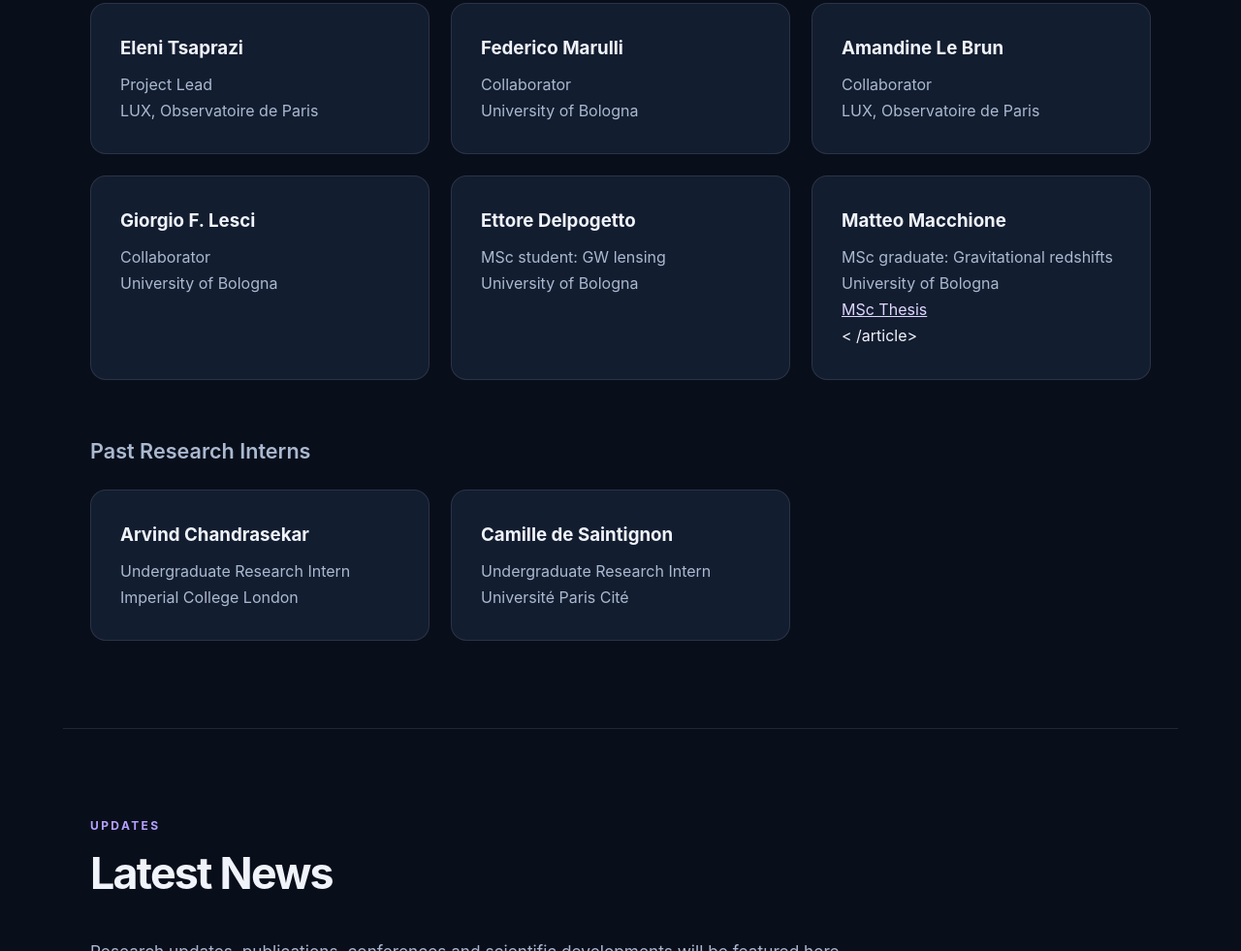
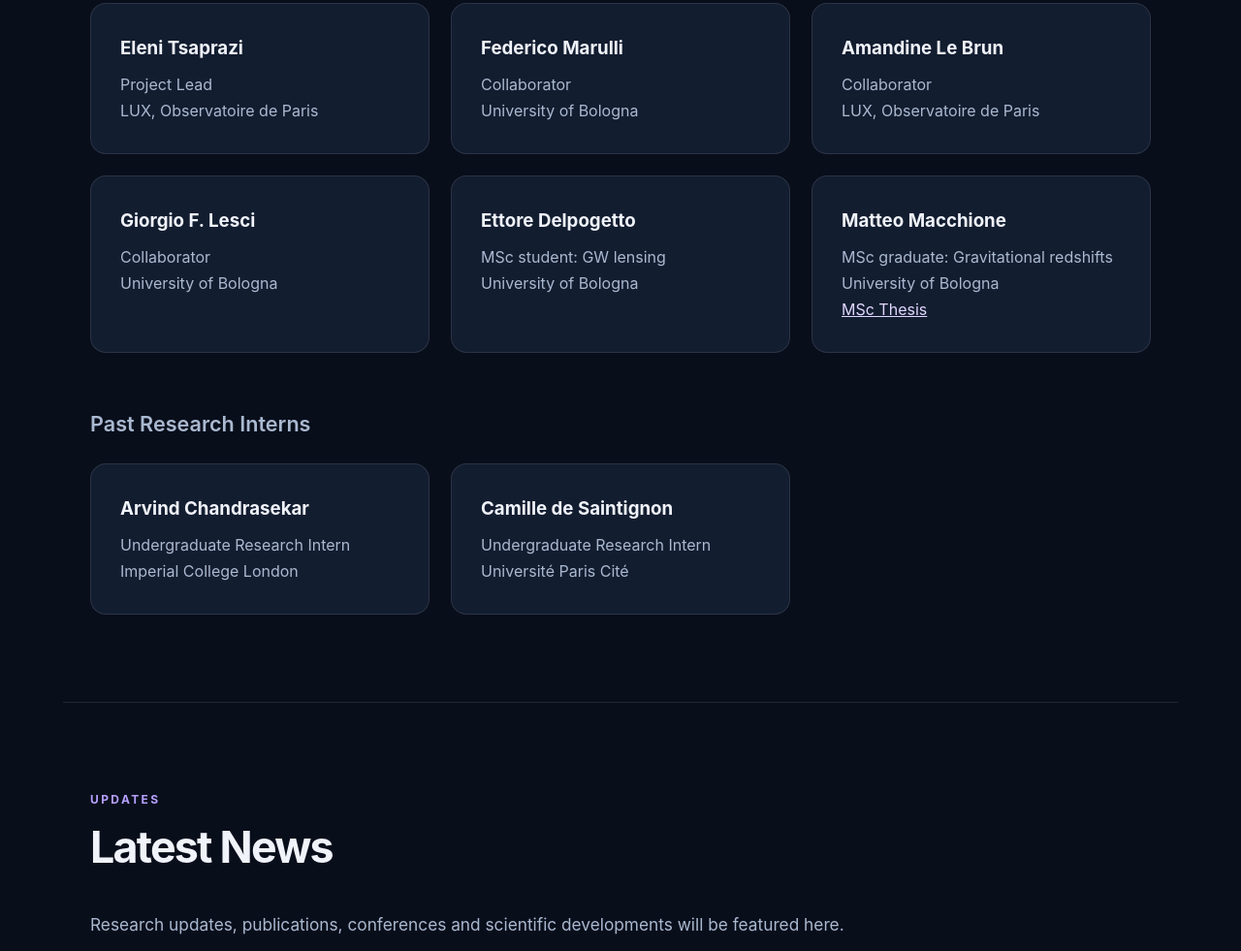
Before and after one commit to GravTri/gravtri.github.io, a plain HTML site: page index.html in a window 1280 px wide. Shown: the part 2734-3715 px from the top of the page at 97% size. Drawn offline with Linux system fonts and the light colour scheme.

Commit message:
Update index.html

```diff
--- a/index.html
+++ b/index.html
@@ -712,7 +712,6 @@
       MSc Thesis
       </a>
     </p>
-<  /article>
 
       </div>
 
```
